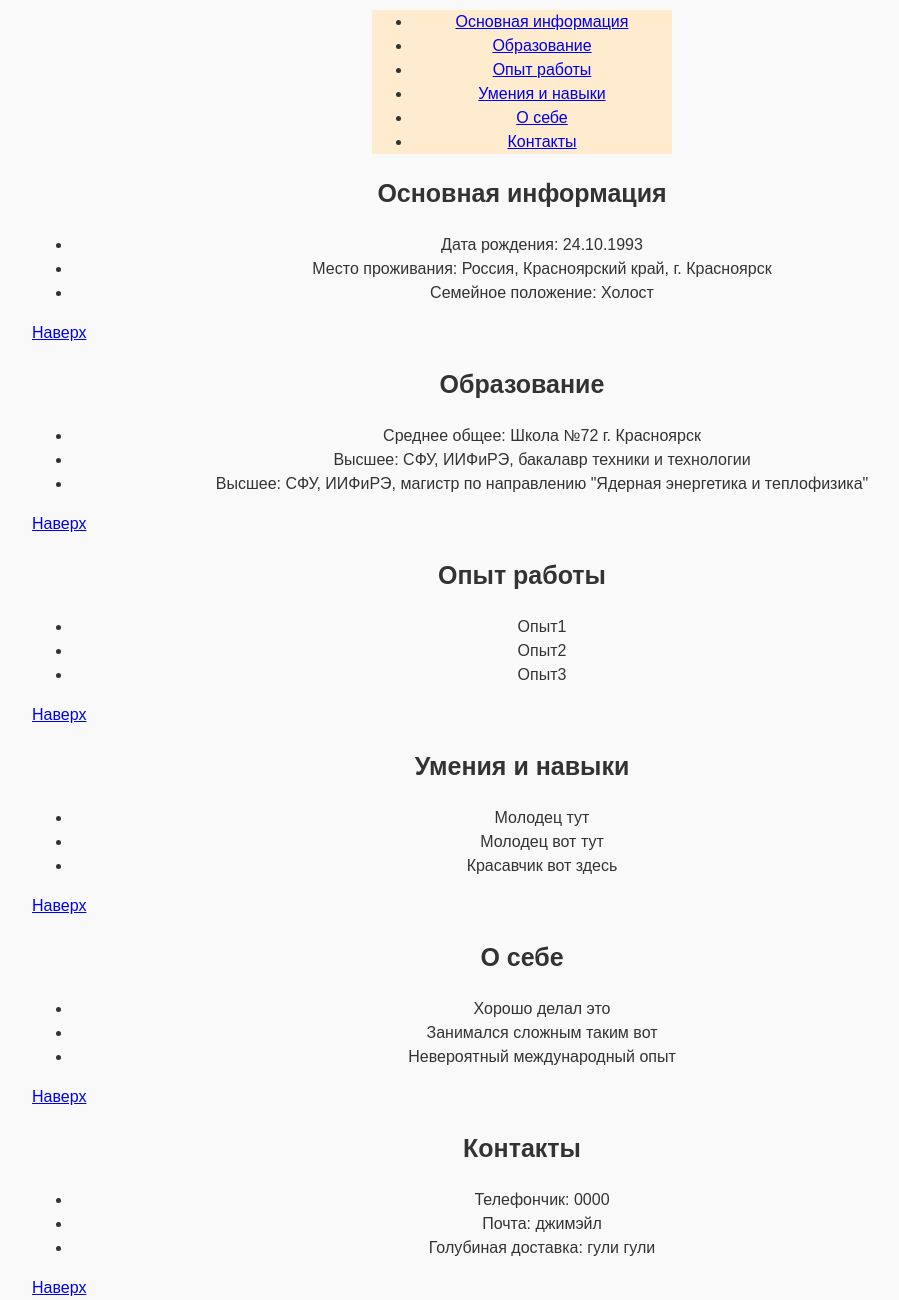
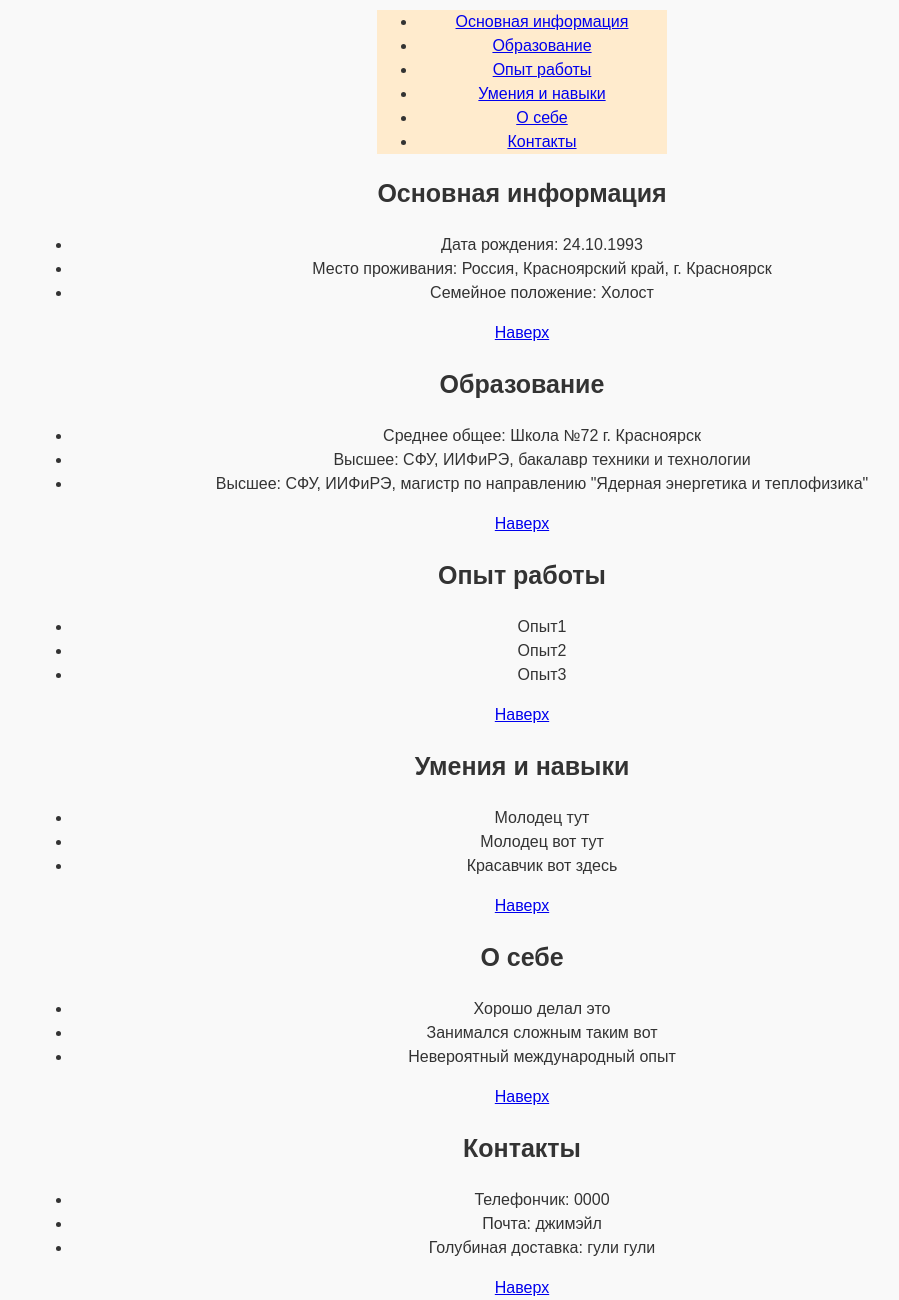
Before and after one commit to vgudkov/vgudkov.github.io, a plain HTML site: page index.html in a window 1280 px wide. Shown: the part 84-1384 px from the top of the page, without its empty margins (118-1017 px from the left). Drawn offline with Linux system fonts and the light colour scheme.

Commit message:
Add files via upload

```diff
--- a/index.html
+++ b/index.html
@@ -34,7 +34,7 @@
 					<li>Место проживания: Россия, Красноярский край, г. Красноярск</li>
 					<li>Семейное положение: Холост</li>
 			  </ul>
-	  <a href="#top">Наверх</a>
+	  <div><a href="#top">Наверх</a></div>
 	</section>
 
 	<section>
@@ -44,7 +44,7 @@
 				<li>Высшее: СФУ, ИИФиРЭ, бакалавр техники и технологии</li>
 				<li>Высшее: СФУ, ИИФиРЭ, магистр по направлению "Ядерная энергетика и теплофизика"</li>
 		  </ul>
-		<a href="#top">Наверх</a>
+		<div><a href="#top">Наверх</a></div>
 	</section>
 
 	<section>
@@ -54,7 +54,7 @@
 				<li>Опыт2</li>
 				<li>Опыт3</li>
 		  </ul>
-		<a href="#top">Наверх</a>
+		<div><a href="#top">Наверх</a></div>
 	</section>
 
 	<section>
@@ -64,7 +64,7 @@
 				<li>Молодец вот тут</li>
 				<li>Красавчик вот здесь</li>
 		  </ul>
-	  <a href="#top">Наверх</a>
+	  <div><a href="#top">Наверх</a></div>
 	</section>
 
 	<section>
@@ -74,7 +74,7 @@
 				<li>Занимался сложным таким вот</li>
 				<li>Невероятный международный опыт</li>
 		  </ul>
-	  <a href="#top">Наверх</a>
+	  <div><a href="#top">Наверх</a></div>
 	</section>
 
 	<section>
@@ -84,7 +84,7 @@
 				<li>Почта: джимэйл</li>
 				<li>Голубиная доставка: гули гули</li>
 		  </ul>
-	  <a href="#top">Наверх</a>
+	  <div><a href="#top">Наверх</a></div>
 	</section>
 
 	</main>
--- a/style.css
+++ b/style.css
@@ -15,12 +15,12 @@ body {
 	margin-bottom: 0;
   }
 
-  nav {
+  nav{
 	background-color: blanchedalmond;
 	margin: 0 auto;
 	padding: 0 auto;
 	text-align: center;
-	width: 300px;
+	width: 290px;
   }
 
   section > h2 {
@@ -32,6 +32,6 @@ body {
 	text-align: center;
   }
 
-  a {
+  section > div {
 	text-align: center;
   }
```
